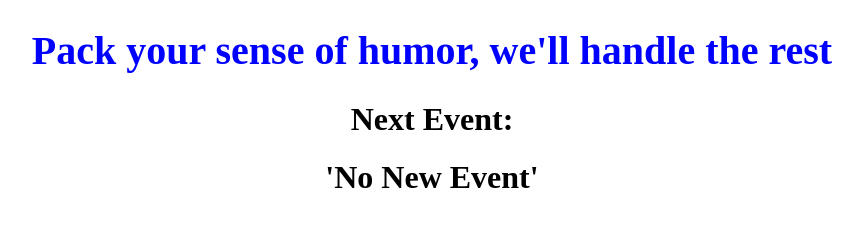
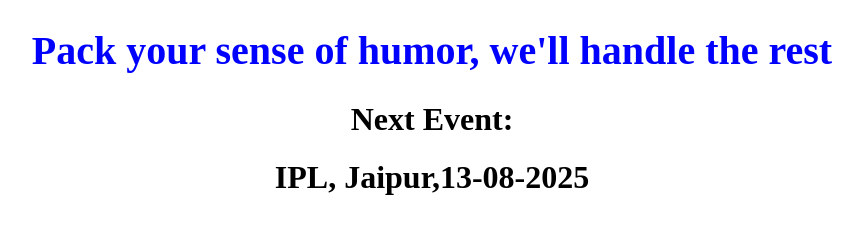
Before and after one commit to keshavsoni1626/website, a plain HTML site: page index.html in a window 1280 px wide. Shown: the whole page, without its empty margins (208-1071 px from the left). Drawn offline with Linux system fonts and the light colour scheme.

Commit message:
keshav
keshav

```diff
--- a/index.html
+++ b/index.html
@@ -8,6 +8,6 @@
 <body>
     <h1 style="color: blue;font-size: 40px;text-align: center;">Pack your sense of humor, we'll handle the rest</h1>
     <h1 style="text-align: center;">Next Event:</h1>
-    <h1 style="text-align: center;" id="cityevent">'No New Event'</h1>
+    <h1 style="text-align: center;" id="cityevent">IPL, Jaipur,13-08-2025</h1>
 </body>
 </html>
```
